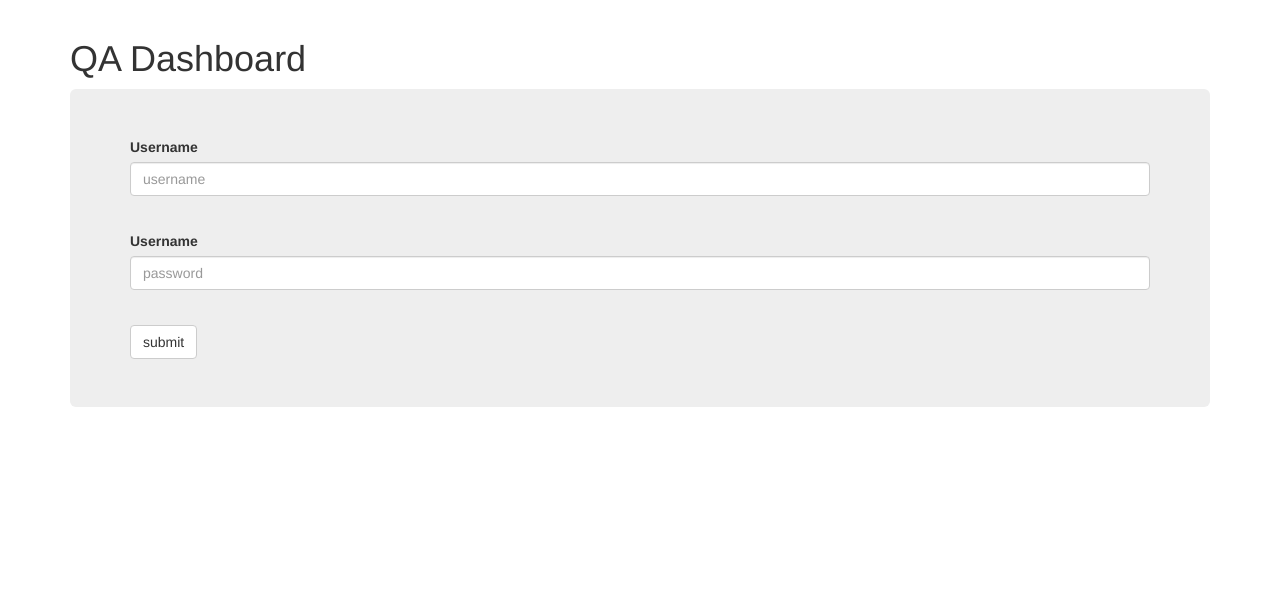
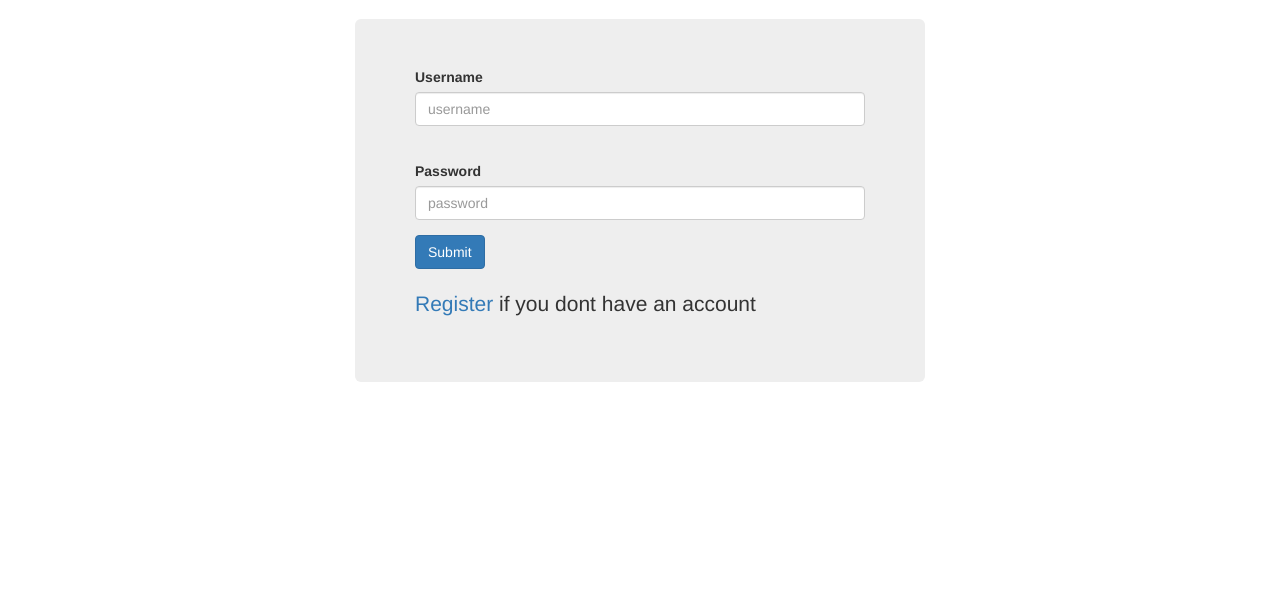
Before and after one commit to amalbose/qa_dashboard, a Django app: page /login/ in a window 1280 px wide. Shown: the part 51-657 px from the top of the page. Run offline with Django 3.2, Linux system fonts and the light colour scheme; some libraries are stand-ins or nearby versions.

Commit message:
Minor tweaking in login page

```diff
--- a/projectadmin/templates/login.html
+++ b/projectadmin/templates/login.html
@@ -1,8 +1,7 @@
 <!DOCTYPE html>
 {% extends "base.html" %}
 {% block content %}
-        <h1>{{ title }}</h1>
-        <div class="jumbotron">
+        <div class="jumbotron col-md-6 col-md-offset-3">
 	        <form id="login_form" method="post" action="/login/">
 	            {% csrf_token %}
 	              <div class="form-group">
@@ -11,11 +10,12 @@
 				  </div>
 	            <br />
 	             <div class="form-group">
-				    <label for="password">Username</label>
+				    <label for="password">Password</label>
 				    <input type="password" class="form-control" name="password" id="password" placeholder="password">
 				  </div>
+	            <input type="submit" class="btn btn-primary" value="Submit" />
+	        </form>
 	            <br />
-	            <input type="submit" class="btn btn-default" value="submit" />
-	        </form>
+	        <p><a href="/register">Register</a> if you dont have an account</p>
 	     </div>
 {% endblock content %}
--- a/projectadmin/views.py
+++ b/projectadmin/views.py
@@ -11,7 +11,7 @@ from .forms import UserForm, UserProfileForm
 
 def home(request):
     context = {
-    "title" : "Project Admin"
+    "title" : common.APPLICATION_NAME
     }
     return render(request,"home.html" , context);
 
@@ -38,6 +38,7 @@ def register(request):
         profile_form = UserProfileForm()
 
     context = {
+               'title' : common.APPLICATION_NAME + ' | Register',
                'user_form': user_form,
                'profile_form': profile_form,
                'registered': registered
@@ -65,7 +66,7 @@ def login(request):
             return HttpResponse("Invalid login details supplied.")
 
     else:
-        return render(request, 'login.html', { 'title' : common.APPLICATION_NAME })
+        return render(request, 'login.html', { 'title' : common.APPLICATION_NAME + ' | Login' })
 
 @login_required
 def logout(request):
--- a/qa_dashboard/urls.py
+++ b/qa_dashboard/urls.py
@@ -24,7 +24,6 @@ from projectadmin import views as pViews
 
 urlpatterns = [
 
-    url(r'^projectadmin/', pViews.home),
     url(r'^login/', pViews.login, name='login'),
     url(r'^logout/', pViews.logout, name='logout'),
     url(r'^register/', pViews.register, name='register'),
--- a/templates/base.html
+++ b/templates/base.html
@@ -9,7 +9,7 @@
     <meta name="author" content="Amal Bose (axatrikx)">
     <link rel="icon" href="{% static "img/favicon.ico" %}">
 
-    <title>QA Dashboard</title>
+    <title>{{ title }}</title>
 
     <!-- Bootstrap core CSS -->
     <link href="{% static "css/bootstrap.min.css" %}" rel="stylesheet">
```
